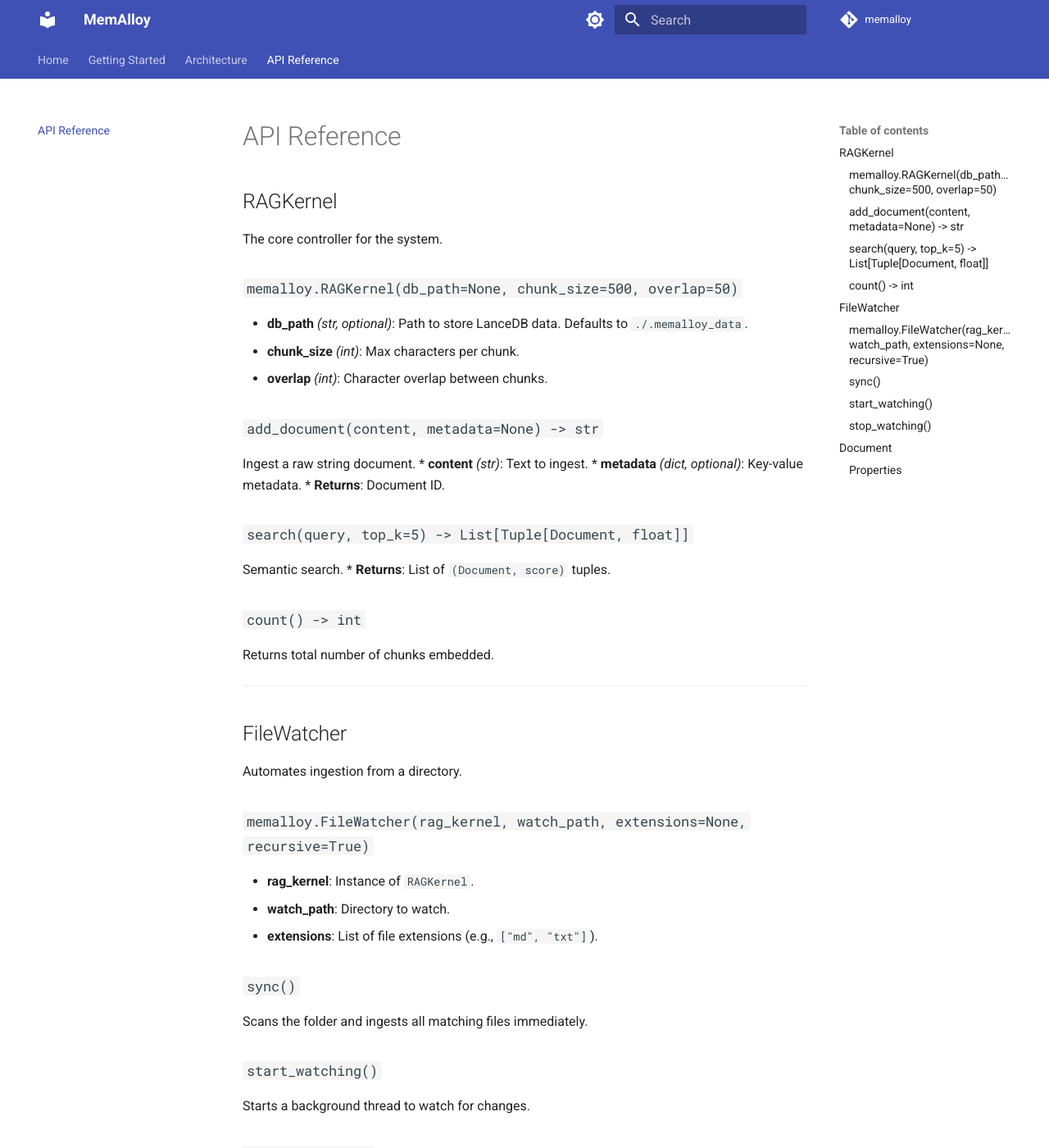
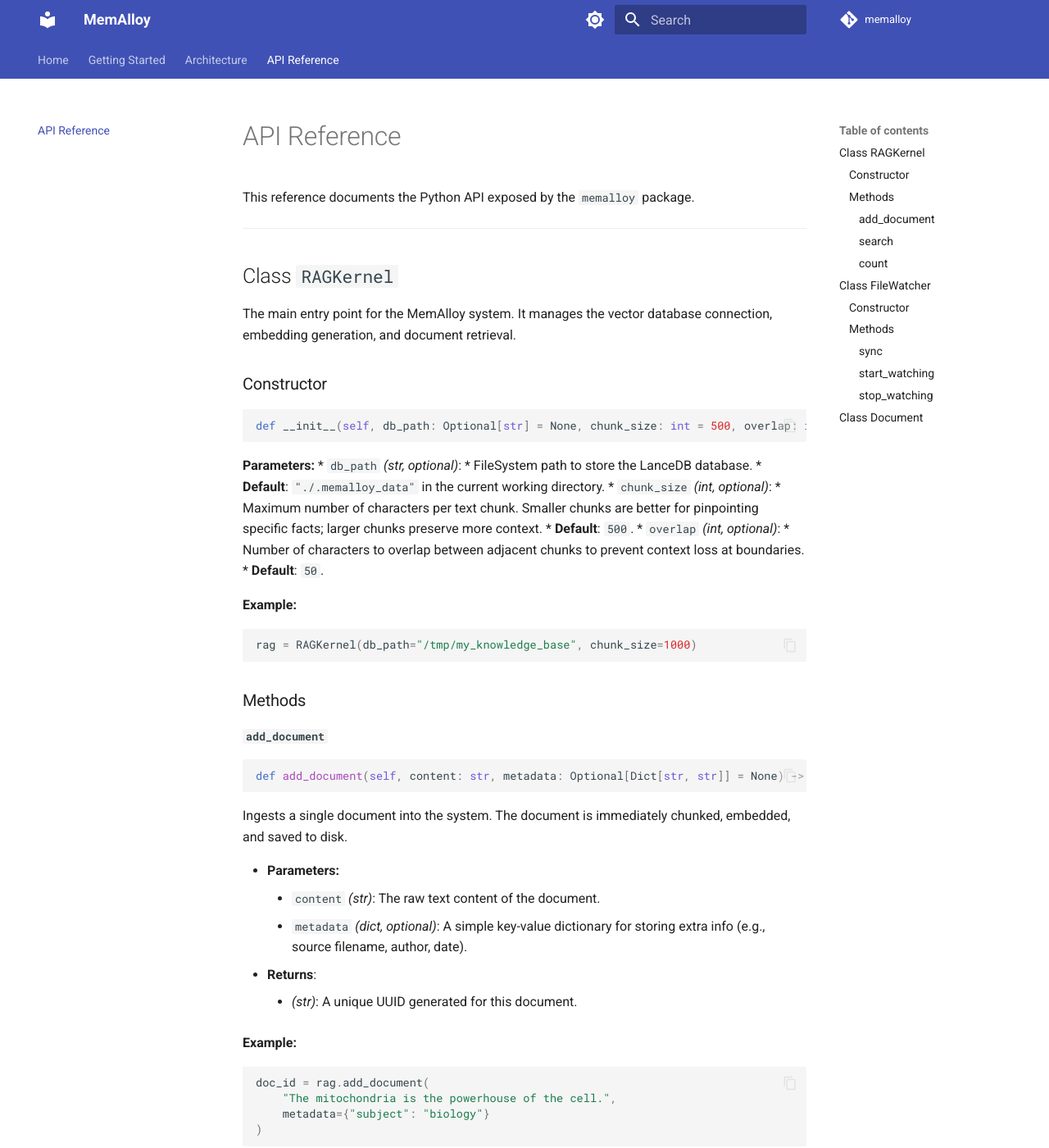
Before and after one commit to memAlloy/memalloy, an MkDocs documentation site: the page built from docs/api.md, in a window 1280 px wide and 1400 px high. Shown: the whole window at 82% size. Built offline with MkDocs 1.6.1 and Material for MkDocs 9.7.7, drawn with Linux system fonts in a browser that asks for light colours; comment, search, counter and statistics services are not loaded; some of the changed text lies outside the part shown.

Commit message:
Update documentation and fix API signatures

````diff
--- a/docs/api.md
+++ b/docs/api.md
@@ -1,54 +1,138 @@
 # API Reference
 
-## RAGKernel
-
-The core controller for the system.
-
-### `memalloy.RAGKernel(db_path=None, chunk_size=500, overlap=50)`
-*   **db_path** *(str, optional)*: Path to store LanceDB data. Defaults to `./.memalloy_data`.
-*   **chunk_size** *(int)*: Max characters per chunk.
-*   **overlap** *(int)*: Character overlap between chunks.
-
-### `add_document(content, metadata=None) -> str`
-Ingest a raw string document.
-*   **content** *(str)*: Text to ingest.
-*   **metadata** *(dict, optional)*: Key-value metadata.
-*   **Returns**: Document ID.
-
-### `search(query, top_k=5) -> List[Tuple[Document, float]]`
-Semantic search.
-*   **Returns**: List of `(Document, score)` tuples.
-
-### `count() -> int`
-Returns total number of chunks embedded.
+This reference documents the Python API exposed by the `memalloy` package.
 
 ---
 
-## FileWatcher
+## Class `RAGKernel`
 
-Automates ingestion from a directory.
+The main entry point for the MemAlloy system. It manages the vector database connection, embedding generation, and document retrieval.
 
-### `memalloy.FileWatcher(rag_kernel, watch_path, extensions=None, recursive=True)`
-*   **rag_kernel**: Instance of `RAGKernel`.
-*   **watch_path**: Directory to watch.
-*   **extensions**: List of file extensions (e.g., `["md", "txt"]`).
+### Constructor
 
-### `sync()`
-Scans the folder and ingests all matching files immediately.
+```python
+def __init__(self, db_path: Optional[str] = None, chunk_size: int = 500, overlap: int = 50)
+```
 
-### `start_watching()`
-Starts a background thread to watch for changes.
+**Parameters:**
+*   `db_path` *(str, optional)*:
+    *   FileSystem path to store the LanceDB database.
+    *   **Default**: `"./.memalloy_data"` in the current working directory.
+*   `chunk_size` *(int, optional)*:
+    *   Maximum number of characters per text chunk. Smaller chunks are better for pinpointing specific facts; larger chunks preserve more context.
+    *   **Default**: `500`.
+*   `overlap` *(int, optional)*:
+    *   Number of characters to overlap between adjacent chunks to prevent context loss at boundaries.
+    *   **Default**: `50`.
 
-### `stop_watching()`
-Stops the background thread.
+**Example:**
+```python
+rag = RAGKernel(db_path="/tmp/my_knowledge_base", chunk_size=1000)
+```
+
+### Methods
+
+#### `add_document`
+
+```python
+def add_document(self, content: str, metadata: Optional[Dict[str, str]] = None) -> str
+```
+
+Ingests a single document into the system. The document is immediately chunked, embedded, and saved to disk.
+
+*   **Parameters:**
+    *   `content` *(str)*: The raw text content of the document.
+    *   `metadata` *(dict, optional)*: A simple key-value dictionary for storing extra info (e.g., source filename, author, date).
+*   **Returns**:
+    *   *(str)*: A unique UUID generated for this document.
+
+**Example:**
+```python
+doc_id = rag.add_document(
+    "The mitochondria is the powerhouse of the cell.",
+    metadata={"subject": "biology"}
+)
+```
+
+#### `search`
+
+```python
+def search(self, query: str, top_k: int = 5) -> List[Tuple[Document, float]]
+```
+
+Performs a semantic similarity search against the knowledge base.
+
+*   **Parameters:**
+    *   `query` *(str)*: The natural language query.
+    *   `top_k` *(int, optional)*: Number of results to return. Default is 5.
+*   **Returns**:
+    *   A list of tuples, where each tuple is `(Document, score)`.
+    *   `score` is a float between 0.0 and 1.0 (approximate), where higher is better.
+
+**Example:**
+```python
+results = rag.search("energy source cell")
+```
+
+#### `count`
+
+```python
+def count(self) -> int
+```
+
+*   **Returns**: The total number of *chunks* (vectors) currently stored in the database.
 
 ---
 
-## Document
+## Class `FileWatcher`
 
-Data container.
+A utility class that wraps a `RAGKernel` and monitors a filesystem directory for changes.
 
-### Properties
-*   `id`: Unique ID.
-*   `content`: Text content.
-*   `metadata`: Dictionary of metadata.
+### Constructor
+
+```python
+def __init__(self, rag_kernel: RAGKernel, watch_path: str, extensions: Optional[List[str]] = None, recursive: bool = True)
+```
+
+**Parameters:**
+*   `rag_kernel`: An initialized `RAGKernel` instance.
+*   `watch_path`: Path to the directory to monitor.
+*   `extensions`: List of file extensions to include (e.g., `["txt", "md"]`). If None, watches all files.
+*   `recursive`: Whether to watch subdirectories. Default `True`.
+
+### Methods
+
+#### `sync`
+
+```python
+def sync(self) -> None
+```
+
+Performs a one-time scan of the directory and adds any matching files that aren't already in the index (based on path/hash).
+
+#### `start_watching`
+
+```python
+def start_watching(self) -> None
+```
+
+Spawns a background thread that listens for OS-level file system events (`Create`, `Modify`, `Delete`). Changes are reflected in the RAG Kernel instantly.
+
+#### `stop_watching`
+
+```python
+def stop_watching(self) -> None
+```
+
+Stops the background monitoring thread.
+
+---
+
+## Class `Document`
+
+A simple data class representing a retrieved result.
+
+**Properties:**
+*   `id` *(str)*: The unique ID of the document (or chunk).
+*   `content` *(str)*: The text content.
+*   `metadata` *(dict)*: The associated metadata.
--- a/docs/getting_started.md
+++ b/docs/getting_started.md
@@ -3,44 +3,110 @@
 ## Installation
 
 ### Prerequisites
-*   Python 3.8+
-*   Rust (cargo) installed (for building from source)
+*   **Python**: Version 3.8 or higher.
+*   **Operating System**: macOS, Linux, or Windows (WSL2 recommended).
+*   **Rust Toolchain**: Required only if building from source.
 
-### Install from Source
+### Option 1: Install from Source (Recommended)
+Since MemAlloy is currently in active development, building from source is the best way to get the latest performance improvements.
 
 ```bash
-# Install maturin (Rust-Python build tool)
+# 1. Install Maturin (The Rust-Python bridge builder)
 pip install maturin
 
-# Clone and build
+# 2. Clone the repository
 git clone https://github.com/your-username/memalloy
 cd memalloy
+
+# 3. Build and install into your current Python environment
+# --release flag is CRITICAL for performance (10-100x speed difference)
 maturin develop --release
 ```
 
-## Quick Start
-Create a `demo.py` file:
+---
 
+## Basic Usage
+
+The core of MemAlloy is the `RAGKernel`. It handles the entire lifecycle of your data: chunking, embedding, and storage.
+
+### 1. Initialize the Kernel
 ```python
 from memalloy import RAGKernel
 
-# Initialize the RAG kernel (auto-downloads model on first run)
+# Initialize with default settings
+# - Creates .memalloy_data folder in current directory
+# - Uses 'AllMiniLML6V2' model (downloads automatically on first run)
+rag = RAGKernel()
+```
+
+### 2. Ingest Data manually
+You can add raw text strings directly. This is useful for chat logs, API responses, or data you've already parsed.
+
+```python
+# Returns a unique Document ID
+doc_id = rag.add_document(
+    content="Rust's ownership model guarantees memory safety without garbage collection.",
+    metadata={"source": "The Rust Book", "chapter": 4}
+)
+print(f"Ingested Document: {doc_id}")
+```
+
+### 3. Semantic Search
+Search your knowledge base using natural language queries.
+
+```python
+results = rag.search(query="Why is Rust safe?", top_k=3)
+
+for doc, score in results:
+    print(f"--- Score: {score:.4f} ---")
+    print(f"Content: {doc.content}")
+    print(f"Metadata: {doc.metadata}")
+```
+
+---
+
+## Advanced: Automated File Watching
+
+MemAlloy includes a `FileWatcher` that can monitor a directory and automatically ingest changes in real-time. This is useful for building "Chat with your Docs" applications.
+
+```python
+import time
+from memalloy import RAGKernel, FileWatcher
+
+# 1. Setup Kernel
 rag = RAGKernel()
 
-# Add knowledge
-rag.add_document("Rust is a systems programming language that runs blazingly fast.")
-rag.add_document("Python is great for high-level AI logic.")
+# 2. Setup Watcher
+# Monitors './my_docs' for .md and .txt files
+watcher = FileWatcher(
+    rag_kernel=rag,
+    watch_path="./my_docs",
+    extensions=["md", "txt", "py"]
+)
 
-# Search
-results = rag.search("fast language", top_k=1)
+# 3. Initial Sync (Ingest files already there)
+print("Syncing existing files...")
+watcher.sync()
 
-for doc, score in results:
-    print(f"File: {doc.metadata.get('file_name', 'manual data')}")
-    print(f"Content: {doc.content}")
-    print(f"Score: {score}")
+# 4. Start Real-time Monitoring (Background Thread)
+print("Watching for changes...")
+watcher.start_watching()
+
+try:
+    # Keep main thread alive
+    while True:
+        time.sleep(1)
+except KeyboardInterrupt:
+    watcher.stop_watching()
+    print("Stopped.")
 ```
 
-Run it:
-```bash
-python3 demo.py
-```
+## Configuration
+
+| Parameter | Default | Description |
+| :--- | :--- | :--- |
+| `db_path` | `.memalloy_data` | Directory where LanceDB stores vectors. |
+| `chunk_size` | `500` | Maximum number of characters per chunk. |
+| `overlap` | `50` | Number of overlapping characters between chunks. |
+
+*(Note: Embedding model is currently fixed to `AllMiniLM-L6-v2` for optimal local performance).*
````
Also changed, not shown: docs/architecture.md (+41 -15 lines), docs/assets/architecture_diagram.png (added), 2 other files.
